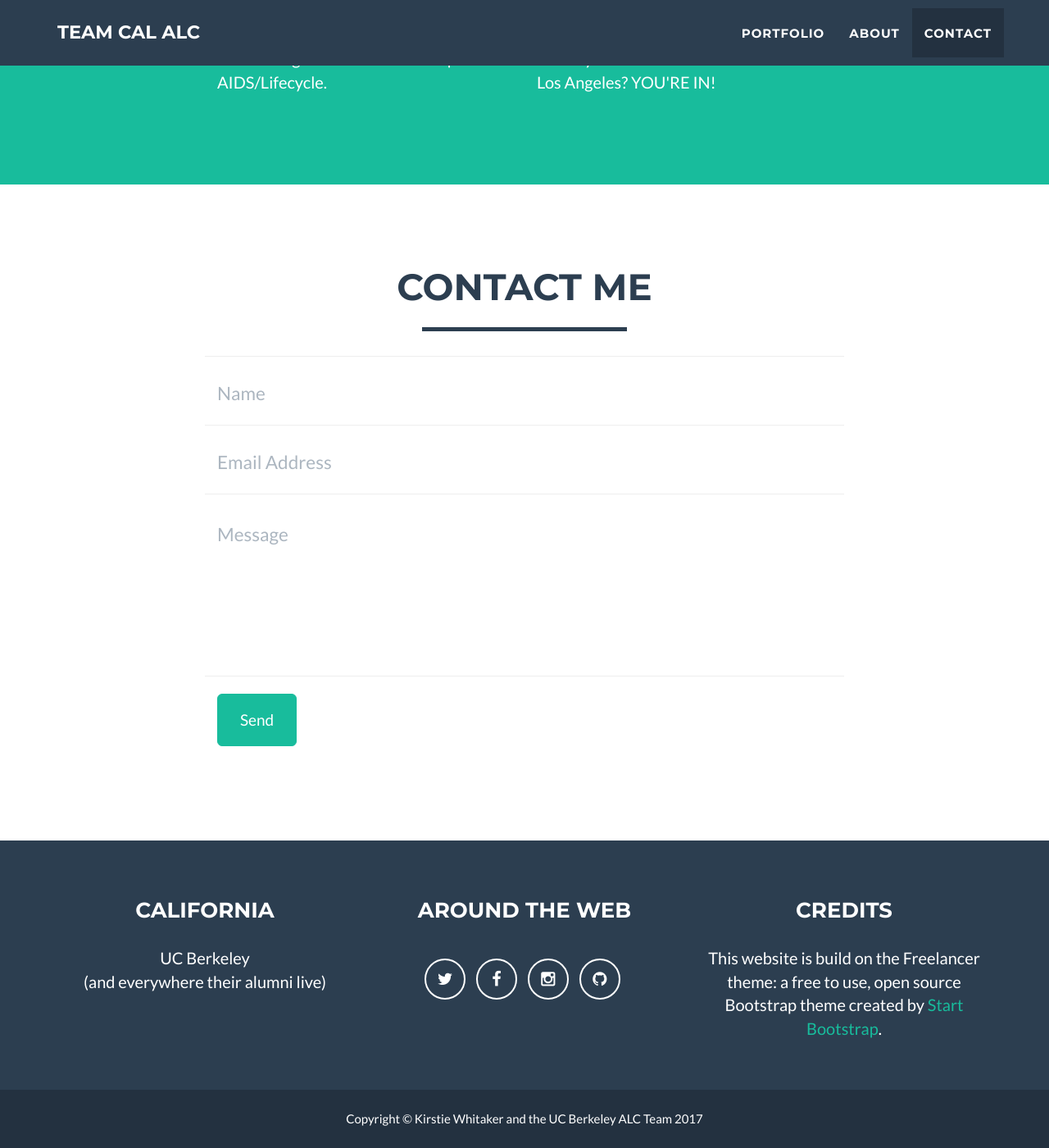
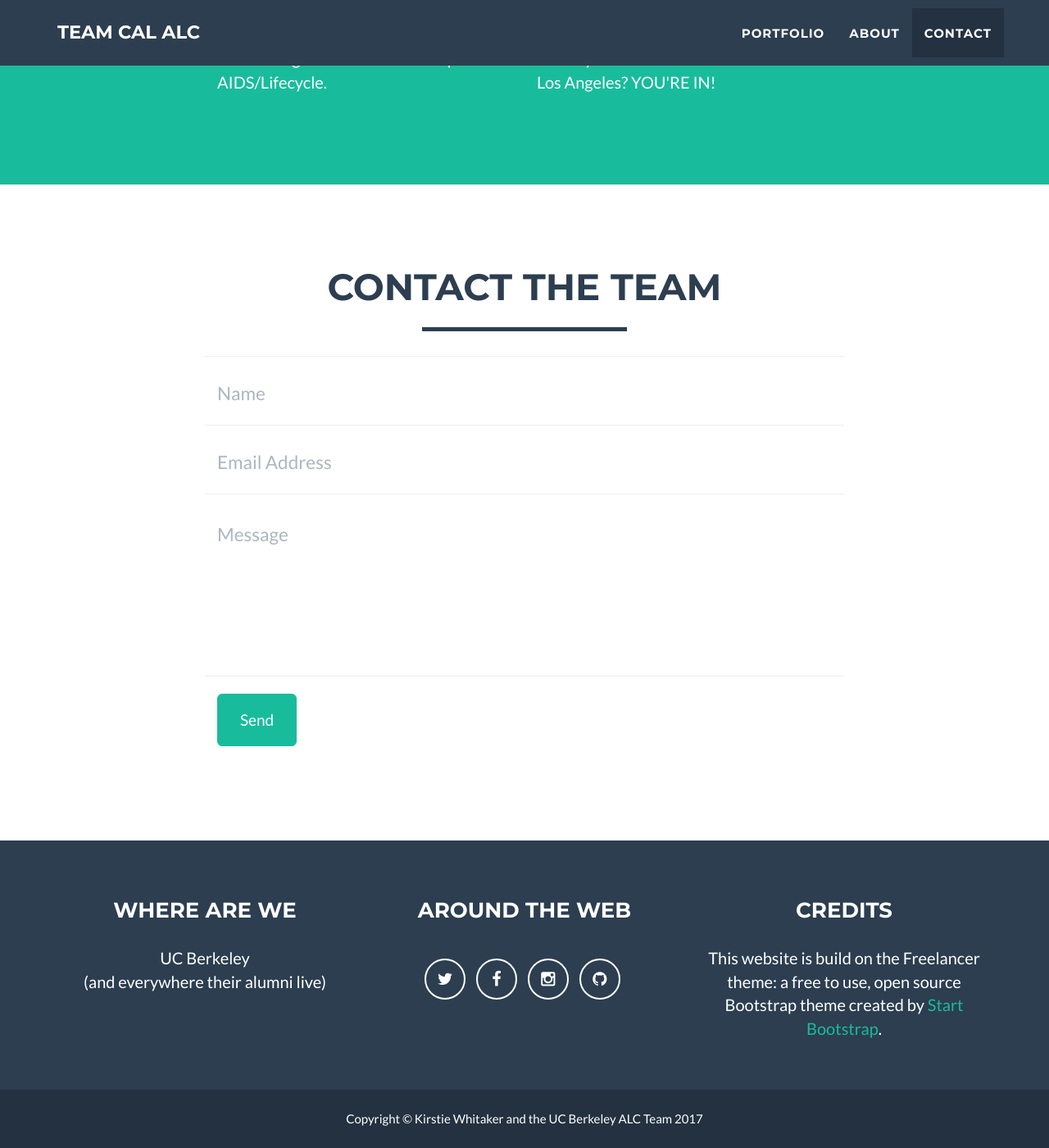
Before and after one commit to TeamCalALC/TeamCalALC.github.io, a Jekyll site: the page built from index.html, in a window 1280 px wide and 1400 px high, scrolled down 3134 px. Shown: the whole window at 82% size. Built offline with Jekyll 4.4.1, drawn with Linux system fonts in a browser that asks for light colours.

Commit message:
Update contact header & website footer

```diff
--- a/_config.yml
+++ b/_config.yml
@@ -33,7 +33,7 @@ color:
 # Footer settings
 footer:
   copyright: Kirstie Whitaker and the UC Berkeley ALC Team
-  location: California
+  location: Where are we
   social: Around the Web
   credits: Credits
 
--- a/_includes/contact_static.html
+++ b/_includes/contact_static.html
@@ -3,7 +3,7 @@
 	<div class="container">
 		<div class="row">
 			<div class="col-lg-12 text-center">
-				<h2>Contact Me</h2>
+				<h2>Contact the team</h2>
 				<hr class="star-primary">
 			</div>
 		</div>
```
